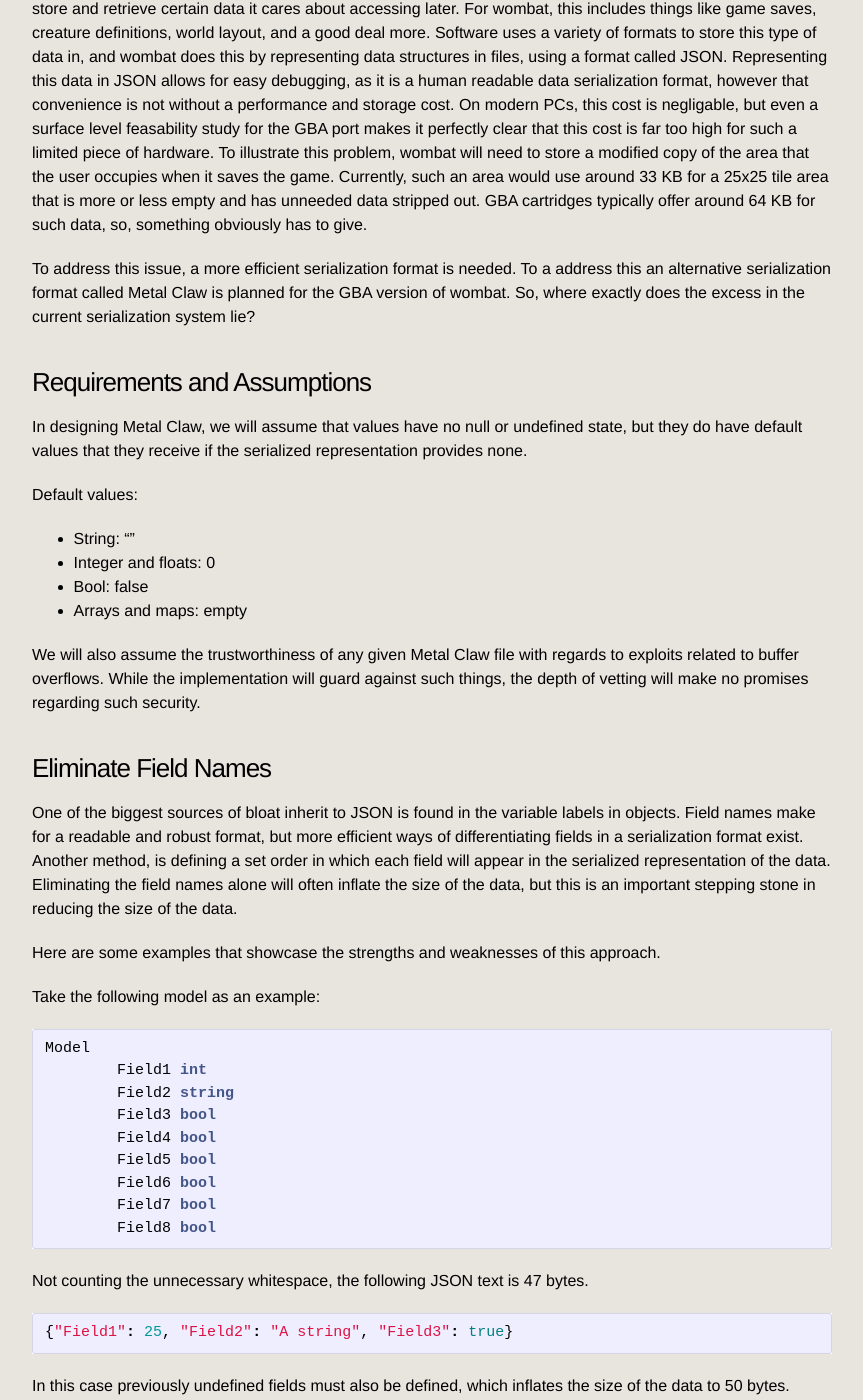
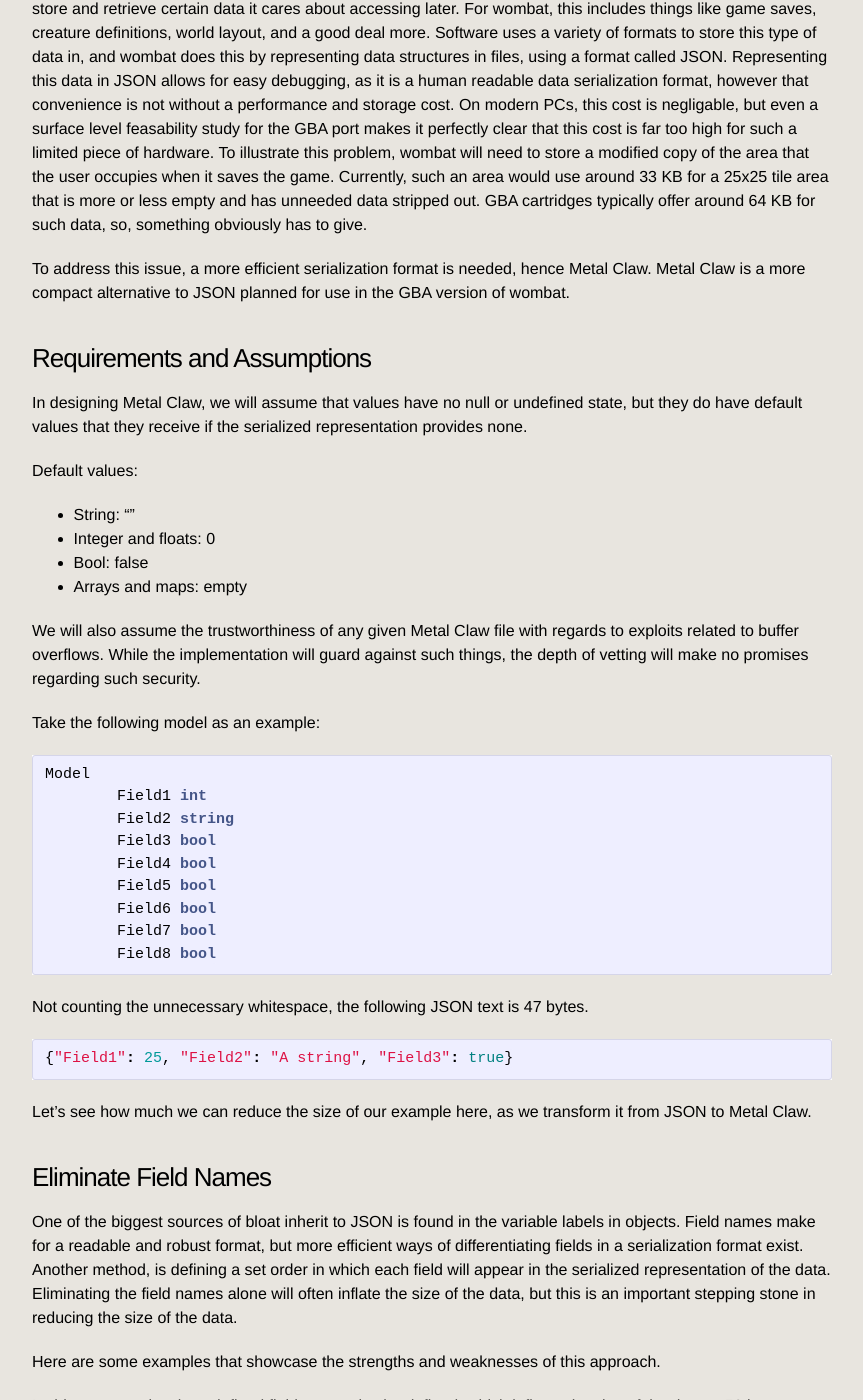
Before and after one commit to wombatant/wombat, a Jekyll site: the page built from _posts/2014-10-04-metal-claw.md, in a window 1280 px wide and 1400 px high, scrolled down 229 px. Shown: the whole window, without its empty margins (208-1071 px from the left). Built offline with Jekyll 4.4.1, drawn with Linux system fonts in a browser that asks for light colours; some of the changed text lies outside the part shown.

Commit message:
Cleaned up Metal Claw post a bit.

```diff
--- a/_posts/2014-10-03-metal-claw.md
+++ b/_posts/2014-10-04-metal-claw.md
@@ -1,13 +1,13 @@
 ---
 layout: post
 title:  "Metal Claw"
-date:   2014-10-03
+date:   2014-10-04
 categories: devlog
 ---
 
 Like any piece of software that wants to preserve some state data for the next time it runs, wombat needs to store and retrieve certain data it cares about accessing later. For wombat, this includes things like game saves, creature definitions, world layout, and a good deal more. Software uses a variety of formats to store this type of data in, and wombat does this by representing data structures in files, using a format called JSON. Representing this data in JSON allows for easy debugging, as it is a human readable data serialization format, however that convenience is not without a performance and storage cost. On modern PCs, this cost is negligable, but even a surface level feasability study for the GBA port makes it perfectly clear that this cost is far too high for such a limited piece of hardware. To illustrate this problem, wombat will need to store a modified copy of the area that the user occupies when it saves the game. Currently, such an area would use around 33 KB for a 25x25 tile area that is more or less empty and has unneeded data stripped out. GBA cartridges typically offer around 64 KB for such data, so, something obviously has to give.
 
-To address this issue, a more efficient serialization format is needed. To a address this an alternative serialization format called Metal Claw is planned for the GBA version of wombat. So, where exactly does the excess in the current serialization system lie?
+To address this issue, a more efficient serialization format is needed, hence Metal Claw. Metal Claw is a more compact alternative to JSON planned for use in the GBA version of wombat.
 
 ### Requirements and Assumptions
 In designing Metal Claw, we will assume that values have no null or undefined state, but they do have default values that they receive if the serialized representation provides none.
@@ -20,11 +20,6 @@ Default values:
 * Arrays and maps: empty
 
 We will also assume the trustworthiness of any given Metal Claw file with regards to exploits related to buffer overflows. While the implementation will guard against such things, the depth of vetting will make no promises regarding such security.
-
-### Eliminate Field Names
-One of the biggest sources of bloat inherit to JSON is found in the variable labels in objects. Field names make for a readable and robust format, but more efficient ways of differentiating fields in a serialization format exist. Another method, is defining a set order in which each field will appear in the serialized representation of the data. Eliminating the field names alone will often inflate the size of the data, but this is an important stepping stone in reducing the size of the data.
-
-Here are some examples that showcase the strengths and weaknesses of this approach.
 
 Take the following model as an example:
 {% highlight go %}
@@ -45,6 +40,12 @@ Not counting the unnecessary whitespace, the following JSON text is 47 bytes.
 {"Field1": 25, "Field2": "A string", "Field3": true}
 {% endhighlight %}
 
+Let's see how much we can reduce the size of our example here, as we transform it from JSON to Metal Claw.
+
+### Eliminate Field Names
+One of the biggest sources of bloat inherit to JSON is found in the variable labels in objects. Field names make for a readable and robust format, but more efficient ways of differentiating fields in a serialization format exist. Another method, is defining a set order in which each field will appear in the serialized representation of the data. Eliminating the field names alone will often inflate the size of the data, but this is an important stepping stone in reducing the size of the data.
+
+Here are some examples that showcase the strengths and weaknesses of this approach.
 
 In this case previously undefined fields must also be defined, which inflates the size of the data to 50 bytes.
 {% highlight go %}
@@ -67,7 +68,7 @@ With a field presence mask, we can eliminate the default values listed here. The
 {225, 25, "A string", true}
 {% endhighlight %}
 
-The presence mask actually provides further size reduction with bools. Bools only have 2 possible values, just as each bit in the presence mask, and so the presence bit can actually contain the data the bool. With this in mind, our example data is now reduced to 19 bytes.
+The presence mask actually provides further size reduction with bools. Bools only have 2 possible values, just as each bit in the presence mask, and so the presence bit can actually contain the data of the bool, thus making the bool redundant. With this in mind, our example data is now reduced to 19 bytes.
 {% highlight go %}
 {225, 25, "A string"}
 {% endhighlight %}
```
